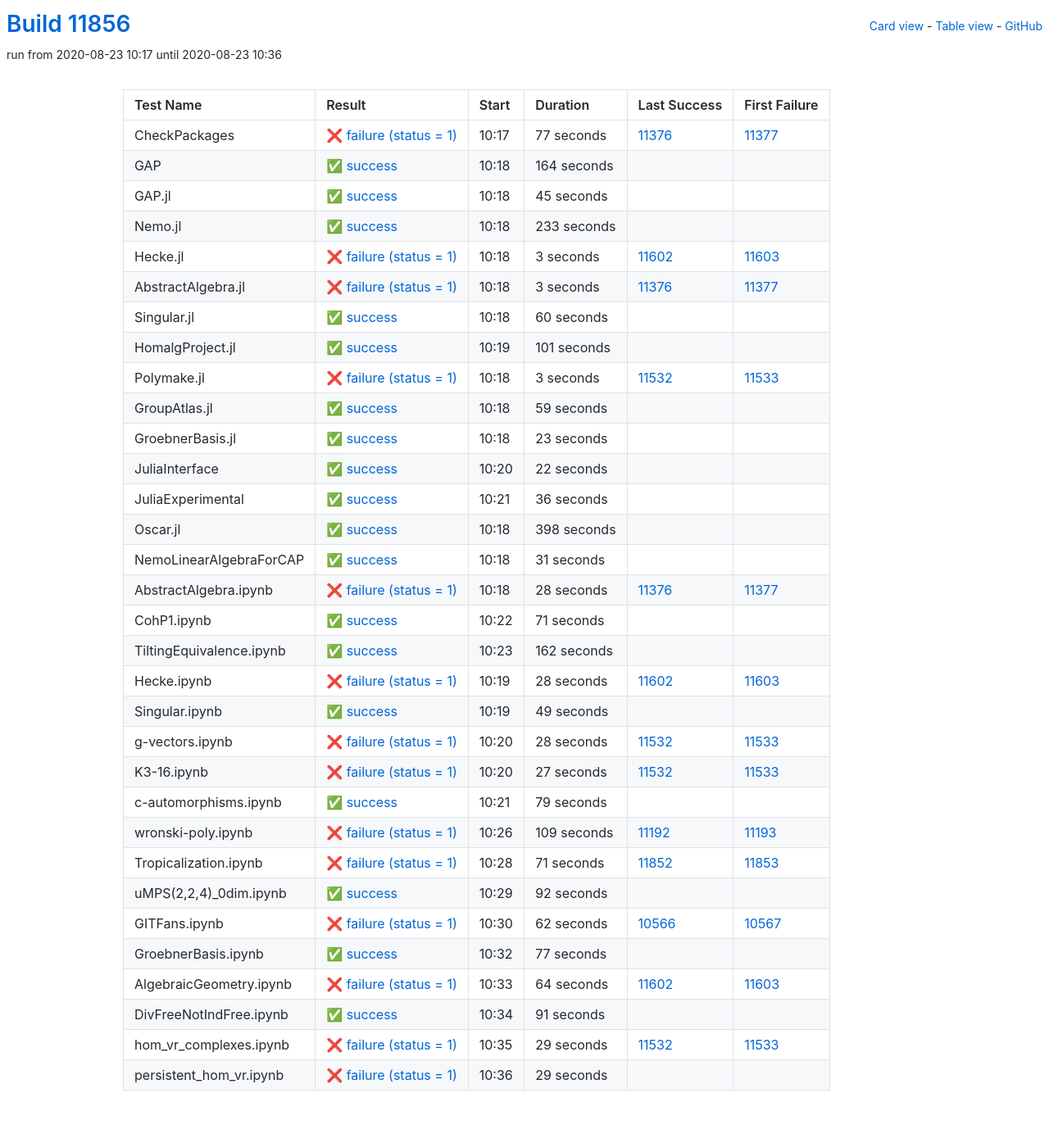
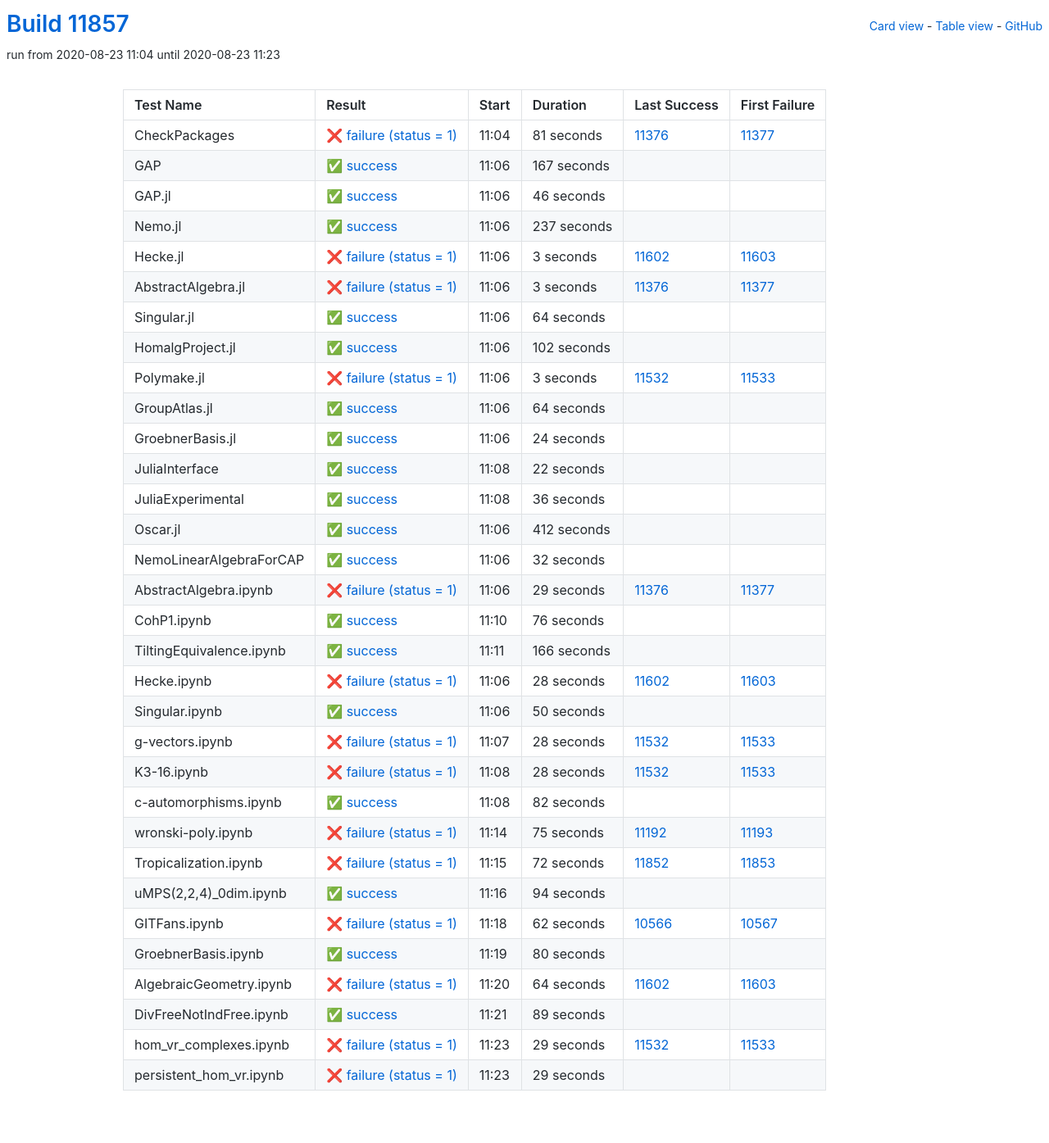
Before and after one commit to oscar-system/oscar-ci-status, a Jekyll site: the page built from table.html, in a window 1280 px wide. Shown: the whole page at 82% size. Built offline with Jekyll 4.4.1, drawn with Linux system fonts in a browser that asks for light colours.

Commit message:
Build #11857

```diff
--- a/_data/ci.yml
+++ b/_data/ci.yml
@@ -1,6 +1,6 @@
 ---
-build: 11856
-build_url: https://oscarci.mathematik.uni-kl.de/job/oscar/11856/
+build: 11857
+build_url: https://oscarci.mathematik.uni-kl.de/job/oscar/11857/
 job: oscar
 organization: oscar-system
 repo: oscar-ci-status
@@ -8,56 +8,56 @@
 tests:
 - name: CheckPackages
   id: checkpackages
-  log: https://oscarci.mathematik.uni-kl.de/job/oscar/11856/artifact/logs/build-11856/CheckPackages.log
-  start: 2020-08-23 10:17
+  log: https://oscarci.mathematik.uni-kl.de/job/oscar/11857/artifact/logs/build-11857/CheckPackages.log
+  start: 2020-08-23 11:04
   success: false
   exitcode: 1
   status: failure
-  duration: 77
+  duration: 81
   last_success: 11376
   last_success_url: https://oscarci.mathematik.uni-kl.de/job/oscar/11376/
   first_failure: 11377
   first_failure_url: https://oscarci.mathematik.uni-kl.de/job/oscar/11377/
 - name: GAP
   id: gap
-  log: https://oscarci.mathematik.uni-kl.de/job/oscar/11856/artifact/logs/build-11856/GAP.log
-  start: 2020-08-23 10:18
+  log: https://oscarci.mathematik.uni-kl.de/job/oscar/11857/artifact/logs/build-11857/GAP.log
+  start: 2020-08-23 11:06
   success: true
   exitcode: 0
   status: success
-  duration: 164
+  duration: 167
   last_success: false
   last_success_url:
   first_failure: false
   first_failure_url:
 - name: GAP.jl
   id: gap-jl
-  log: https://oscarci.mathematik.uni-kl.de/job/oscar/11856/artifact/logs/build-11856/GAP.jl.log
-  start: 2020-08-23 10:18
+  log: https://oscarci.mathematik.uni-kl.de/job/oscar/11857/artifact/logs/build-11857/GAP.jl.log
+  start: 2020-08-23 11:06
   success: true
   exitcode: 0
   status: success
-  duration: 45
+  duration: 46
   last_success: false
   last_success_url:
   first_failure: false
   first_failure_url:
 - name: Nemo.jl
   id: nemo-jl
-  log: https://oscarci.mathematik.uni-kl.de/job/oscar/11856/artifact/logs/build-11856/Nemo.jl.log
-  start: 2020-08-23 10:18
+  log: https://oscarci.mathematik.uni-kl.de/job/oscar/11857/artifact/logs/build-11857/Nemo.jl.log
+  start: 2020-08-23 11:06
   success: true
   exitcode: 0
   status: success
-  duration: 233
+  duration: 237
   last_success: false
   last_success_url:
   first_failure: false
   first_failure_url:
 - name: Hecke.jl
   id: hecke-jl
-  log: https://oscarci.mathematik.uni-kl.de/job/oscar/11856/artifact/logs/build-11856/Hecke.jl.log
-  start: 2020-08-23 10:18
+  log: https://oscarci.mathematik.uni-kl.de/job/oscar/11857/artifact/logs/build-11857/Hecke.jl.log
+  start: 2020-08-23 11:06
   success: false
   exitcode: 1
   status: failure
@@ -68,8 +68,8 @@
   first_failure_url: https://oscarci.mathematik.uni-kl.de/job/oscar/11603/
 - name: AbstractAlgebra.jl
   id: abstractalgebra-jl
-  log: https://oscarci.mathematik.uni-kl.de/job/oscar/11856/artifact/logs/build-11856/AbstractAlgebra.jl.log
-  start: 2020-08-23 10:18
+  log: https://oscarci.mathematik.uni-kl.de/job/oscar/11857/artifact/logs/build-11857/AbstractAlgebra.jl.log
+  start: 2020-08-23 11:06
   success: false
   exitcode: 1
   status: failure
@@ -80,32 +80,32 @@
   first_failure_url: https://oscarci.mathematik.uni-kl.de/job/oscar/11377/
 - name: Singular.jl
   id: singular-jl
-  log: https://oscarci.mathematik.uni-kl.de/job/oscar/11856/artifact/logs/build-11856/Singular.jl.log
-  start: 2020-08-23 10:18
+  log: https://oscarci.mathematik.uni-kl.de/job/oscar/11857/artifact/logs/build-11857/Singular.jl.log
+  start: 2020-08-23 11:06
   success: true
   exitcode: 0
   status: success
-  duration: 60
+  duration: 64
   last_success: false
   last_success_url:
   first_failure: false
   first_failure_url:
 - name: HomalgProject.jl
   id: homalgproject-jl
-  log: https://oscarci.mathematik.uni-kl.de/job/oscar/11856/artifact/logs/build-11856/HomalgProject.jl.log
-  start: 2020-08-23 10:19
+  log: https://oscarci.mathematik.uni-kl.de/job/oscar/11857/artifact/logs/build-11857/HomalgProject.jl.log
+  start: 2020-08-23 11:06
   success: true
   exitcode: 0
   status: success
-  duration: 101
+  duration: 102
   last_success: false
   last_success_url:
   first_failure: false
   first_failure_url:
 - name: Polymake.jl
   id: polymake-jl
-  log: https://oscarci.mathematik.uni-kl.de/job/oscar/11856/artifact/logs/build-11856/Polymake.jl.log
-  start: 2020-08-23 10:18
+  log: https://oscarci.mathematik.uni-kl.de/job/oscar/11857/artifact/logs/build-11857/Polymake.jl.log
+  start: 2020-08-23 11:06
   success: false
   exitcode: 1
   status: failure
@@ -116,32 +116,32 @@
   first_failure_url: https://oscarci.mathematik.uni-kl.de/job/oscar/11533/
 - name: GroupAtlas.jl
   id: groupatlas-jl
-  log: https://oscarci.mathematik.uni-kl.de/job/oscar/11856/artifact/logs/build-11856/GroupAtlas.jl.log
-  start: 2020-08-23 10:18
+  log: https://oscarci.mathematik.uni-kl.de/job/oscar/11857/artifact/logs/build-11857/GroupAtlas.jl.log
+  start: 2020-08-23 11:06
   success: true
   exitcode: 0
   status: success
-  duration: 59
+  duration: 64
   last_success: false
   last_success_url:
   first_failure: false
   first_failure_url:
 - name: GroebnerBasis.jl
   id: groebnerbasis-jl
-  log: https://oscarci.mathematik.uni-kl.de/job/oscar/11856/artifact/logs/build-11856/GroebnerBasis.jl.log
-  start: 2020-08-23 10:18
+  log: https://oscarci.mathematik.uni-kl.de/job/oscar/11857/artifact/logs/build-11857/GroebnerBasis.jl.log
+  start: 2020-08-23 11:06
   success: true
   exitcode: 0
   status: success
-  duration: 23
+  duration: 24
   last_success: false
   last_success_url:
   first_failure: false
   first_failure_url:
 - name: JuliaInterface
   id: juliainterface
-  log: https://oscarci.mathematik.uni-kl.de/job/oscar/11856/artifact/logs/build-11856/JuliaInterface.log
-  start: 2020-08-23 10:20
+  log: https://oscarci.mathematik.uni-kl.de/job/oscar/11857/artifact/logs/build-11857/JuliaInterface.log
+  start: 2020-08-23 11:08
   success: true
   exitcode: 0
   status: success
@@ -152,8 +152,8 @@
   first_failure_url:
 - name: JuliaExperimental
   id: juliaexperimental
-  log: https://oscarci.mathematik.uni-kl.de/job/oscar/11856/artifact/logs/build-11856/JuliaExperimental.log
-  start: 2020-08-23 10:21
+  log: https://oscarci.mathematik.uni-kl.de/job/oscar/11857/artifact/logs/build-11857/JuliaExperimental.log
+  start: 2020-08-23 11:08
   success: true
   exitcode: 0
   status: success
@@ -164,68 +164,68 @@
   first_failure_url:
 - name: Oscar.jl
   id: oscar-jl
-  log: https://oscarci.mathematik.uni-kl.de/job/oscar/11856/artifact/logs/build-11856/Oscar.jl.log
-  start: 2020-08-23 10:18
+  log: https://oscarci.mathematik.uni-kl.de/job/oscar/11857/artifact/logs/build-11857/Oscar.jl.log
+  start: 2020-08-23 11:06
   success: true
   exitcode: 0
   status: success
-  duration: 398
+  duration: 412
   last_success: false
   last_success_url:
   first_failure: false
   first_failure_url:
 - name: NemoLinearAlgebraForCAP
   id: nemolinearalgebraforcap
-  log: https://oscarci.mathematik.uni-kl.de/job/oscar/11856/artifact/logs/build-11856/NemoLinearAlgebraForCAP.log
-  start: 2020-08-23 10:18
+  log: https://oscarci.mathematik.uni-kl.de/job/oscar/11857/artifact/logs/build-11857/NemoLinearAlgebraForCAP.log
+  start: 2020-08-23 11:06
   success: true
   exitcode: 0
   status: success
-  duration: 31
+  duration: 32
   last_success: false
   last_success_url:
   first_failure: false
   first_failure_url:
 - name: AbstractAlgebra.ipynb
   id: abstractalgebra-ipynb
-  log: https://oscarci.mathematik.uni-kl.de/job/oscar/11856/artifact/logs/build-11856/AbstractAlgebra.ipynb.log
-  start: 2020-08-23 10:18
+  log: https://oscarci.mathematik.uni-kl.de/job/oscar/11857/artifact/logs/build-11857/AbstractAlgebra.ipynb.log
+  start: 2020-08-23 11:06
   success: false
   exitcode: 1
   status: failure
-  duration: 28
+  duration: 29
   last_success: 11376
   last_success_url: https://oscarci.mathematik.uni-kl.de/job/oscar/11376/
   first_failure: 11377
   first_failure_url: https://oscarci.mathematik.uni-kl.de/job/oscar/11377/
 - name: CohP1.ipynb
   id: cohp1-ipynb
-  log: https://oscarci.mathematik.uni-kl.de/job/oscar/11856/artifact/logs/build-11856/CohP1.ipynb.log
-  start: 2020-08-23 10:22
+  log: https://oscarci.mathematik.uni-kl.de/job/oscar/11857/artifact/logs/build-11857/CohP1.ipynb.log
+  start: 2020-08-23 11:10
   success: true
   exitcode: 0
   status: success
-  duration: 71
+  duration: 76
   last_success: false
   last_success_url:
   first_failure: false
   first_failure_url:
 - name: TiltingEquivalence.ipynb
   id: tiltingequivalence-ipynb
-  log: https://oscarci.mathematik.uni-kl.de/job/oscar/11856/artifact/logs/build-11856/TiltingEquivalence.ipynb.log
-  start: 2020-08-23 10:23
+  log: https://oscarci.mathematik.uni-kl.de/job/oscar/11857/artifact/logs/build-11857/TiltingEquivalence.ipynb.log
+  start: 2020-08-23 11:11
   success: true
   exitcode: 0
   status: success
-  duration: 162
+  duration: 166
   last_success: false
   last_success_url:
   first_failure: false
   first_failure_url:
 - name: Hecke.ipynb
   id: hecke-ipynb
-  log: https://oscarci.mathematik.uni-kl.de/job/oscar/11856/artifact/logs/build-11856/Hecke.ipynb.log
-  start: 2020-08-23 10:19
+  log: https://oscarci.mathematik.uni-kl.de/job/oscar/11857/artifact/logs/build-11857/Hecke.ipynb.log
+  start: 2020-08-23 11:06
   success: false
   exitcode: 1
   status: failure
@@ -236,20 +236,20 @@
   first_failure_url: https://oscarci.mathematik.uni-kl.de/job/oscar/11603/
 - name: Singular.ipynb
   id: singular-ipynb
-  log: https://oscarci.mathematik.uni-kl.de/job/oscar/11856/artifact/logs/build-11856/Singular.ipynb.log
-  start: 2020-08-23 10:19
+  log: https://oscarci.mathematik.uni-kl.de/job/oscar/11857/artifact/logs/build-11857/Singular.ipynb.log
+  start: 2020-08-23 11:06
   success: true
   exitcode: 0
   status: success
-  duration: 49
+  duration: 50
   last_success: false
   last_success_url:
   first_failure: false
   first_failure_url:
 - name: g-vectors.ipynb
   id: g-vectors-ipynb
-  log: https://oscarci.mathematik.uni-kl.de/job/oscar/11856/artifact/logs/build-11856/g-vectors.ipynb.log
-  start: 2020-08-23 10:20
+  log: https://oscarci.mathematik.uni-kl.de/job/oscar/11857/artifact/logs/build-11857/g-vectors.ipynb.log
+  start: 2020-08-23 11:07
   success: false
   exitcode: 1
   status: failure
@@ -260,68 +260,68 @@
   first_failure_url: https://oscarci.mathematik.uni-kl.de/job/oscar/11533/
 - name: K3-16.ipynb
   id: k3-16-ipynb
-  log: https://oscarci.mathematik.uni-kl.de/job/oscar/11856/artifact/logs/build-11856/K3-16.ipynb.log
-  start: 2020-08-23 10:20
+  log: https://oscarci.mathematik.uni-kl.de/job/oscar/11857/artifact/logs/build-11857/K3-16.ipynb.log
+  start: 2020-08-23 11:08
   success: false
   exitcode: 1
   status: failure
-  duration: 27
+  duration: 28
   last_success: 11532
   last_success_url: https://oscarci.mathematik.uni-kl.de/job/oscar/11532/
   first_failure: 11533
   first_failure_url: https://oscarci.mathematik.uni-kl.de/job/oscar/11533/
 - name: c-automorphisms.ipynb
   id: c-automorphisms-ipynb
-  log: https://oscarci.mathematik.uni-kl.de/job/oscar/11856/artifact/logs/build-11856/c-automorphisms.ipynb.log
-  start: 2020-08-23 10:21
+  log: https://oscarci.mathematik.uni-kl.de/job/oscar/11857/artifact/logs/build-11857/c-automorphisms.ipynb.log
+  start: 2020-08-23 11:08
   success: true
   exitcode: 0
   status: success
-  duration: 79
+  duration: 82
   last_success: false
   last_success_url:
   first_failure: false
   first_failure_url:
 - name: wronski-poly.ipynb
   id: wronski-poly-ipynb
-  log: https://oscarci.mathematik.uni-kl.de/job/oscar/11856/artifact/logs/build-11856/wronski-poly.ipynb.log
-  start: 2020-08-23 10:26
+  log: https://oscarci.mathematik.uni-kl.de/job/oscar/11857/artifact/logs/build-11857/wronski-poly.ipynb.log
+  start: 2020-08-23 11:14
   success: false
   exitcode: 1
   status: failure
-  duration: 109
+  duration: 75
   last_success: 11192
   last_success_url: https://oscarci.mathematik.uni-kl.de/job/oscar/11192/
   first_failure: 11193
   first_failure_url: https://oscarci.mathematik.uni-kl.de/job/oscar/11193/
 - name: Tropicalization.ipynb
   id: tropicalization-ipynb
-  log: https://oscarci.mathematik.uni-kl.de/job/oscar/11856/artifact/logs/build-11856/Tropicalization.ipynb.log
-  start: 2020-08-23 10:28
+  log: https://oscarci.mathematik.uni-kl.de/job/oscar/11857/artifact/logs/build-11857/Tropicalization.ipynb.log
+  start: 2020-08-23 11:15
   success: false
   exitcode: 1
   status: failure
-  duration: 71
+  duration: 72
   last_success: 11852
   last_success_url: https://oscarci.mathematik.uni-kl.de/job/oscar/11852/
   first_failure: 11853
   first_failure_url: https://oscarci.mathematik.uni-kl.de/job/oscar/11853/
 - name: uMPS(2,2,4)_0dim.ipynb
   id: umps-2-2-4-0dim-ipynb
-  log: https://oscarci.mathematik.uni-kl.de/job/oscar/11856/artifact/logs/build-11856/uMPS-2-2-4-_0dim.ipynb.log
-  start: 2020-08-23 10:29
+  log: https://oscarci.mathematik.uni-kl.de/job/oscar/11857/artifact/logs/build-11857/uMPS-2-2-4-_0dim.ipynb.log
+  start: 2020-08-23 11:16
   success: true
   exitcode: 0
   status: success
-  duration: 92
+  duration: 94
   last_success: false
   last_success_url:
   first_failure: false
   first_failure_url:
 - name: GITFans.ipynb
   id: gitfans-ipynb
-  log: https://oscarci.mathematik.uni-kl.de/job/oscar/11856/artifact/logs/build-11856/GITFans.ipynb.log
-  start: 2020-08-23 10:30
+  log: https://oscarci.mathematik.uni-kl.de/job/oscar/11857/artifact/logs/build-11857/GITFans.ipynb.log
+  start: 2020-08-23 11:18
   success: false
   exitcode: 1
   status: failure
@@ -332,20 +332,20 @@
   first_failure_url: https://oscarci.mathematik.uni-kl.de/job/oscar/10567/
 - name: GroebnerBasis.ipynb
   id: groebnerbasis-ipynb
-  log: https://oscarci.mathematik.uni-kl.de/job/oscar/11856/artifact/logs/build-11856/GroebnerBasis.ipynb.log
-  start: 2020-08-23 10:32
+  log: https://oscarci.mathematik.uni-kl.de/job/oscar/11857/artifact/logs/build-11857/GroebnerBasis.ipynb.log
+  start: 2020-08-23 11:19
   success: true
   exitcode: 0
   status: success
-  duration: 77
+  duration: 80
   last_success: false
   last_success_url:
   first_failure: false
   first_failure_url:
 - name: AlgebraicGeometry.ipynb
   id: algebraicgeometry-ipynb
-  log: https://oscarci.mathematik.uni-kl.de/job/oscar/11856/artifact/logs/build-11856/AlgebraicGeometry.ipynb.log
-  start: 2020-08-23 10:33
+  log: https://oscarci.mathematik.uni-kl.de/job/oscar/11857/artifact/logs/build-11857/AlgebraicGeometry.ipynb.log
+  start: 2020-08-23 11:20
   success: false
   exitcode: 1
   status: failure
@@ -356,20 +356,20 @@
   first_failure_url: https://oscarci.mathematik.uni-kl.de/job/oscar/11603/
 - name: DivFreeNotIndFree.ipynb
   id: divfreenotindfree-ipynb
-  log: https://oscarci.mathematik.uni-kl.de/job/oscar/11856/artifact/logs/build-11856/DivFreeNotIndFree.ipynb.log
-  start: 2020-08-23 10:34
+  log: https://oscarci.mathematik.uni-kl.de/job/oscar/11857/artifact/logs/build-11857/DivFreeNotIndFree.ipynb.log
+  start: 2020-08-23 11:21
   success: true
   exitcode: 0
   status: success
-  duration: 91
+  duration: 89
   last_success: false
   last_success_url:
   first_failure: false
   first_failure_url:
 - name: hom_vr_complexes.ipynb
   id: hom-vr-complexes-ipynb
-  log: https://oscarci.mathematik.uni-kl.de/job/oscar/11856/artifact/logs/build-11856/hom_vr_complexes.ipynb.log
-  start: 2020-08-23 10:35
+  log: https://oscarci.mathematik.uni-kl.de/job/oscar/11857/artifact/logs/build-11857/hom_vr_complexes.ipynb.log
+  start: 2020-08-23 11:23
   success: false
   exitcode: 1
   status: failure
@@ -380,8 +380,8 @@
   first_failure_url: https://oscarci.mathematik.uni-kl.de/job/oscar/11533/
 - name: persistent_hom_vr.ipynb
   id: persistent-hom-vr-ipynb
-  log: https://oscarci.mathematik.uni-kl.de/job/oscar/11856/artifact/logs/build-11856/persistent_hom_vr.ipynb.log
-  start: 2020-08-23 10:36
+  log: https://oscarci.mathematik.uni-kl.de/job/oscar/11857/artifact/logs/build-11857/persistent_hom_vr.ipynb.log
+  start: 2020-08-23 11:23
   success: false
   exitcode: 1
   status: failure
```
Also changed, not shown: README.md.
